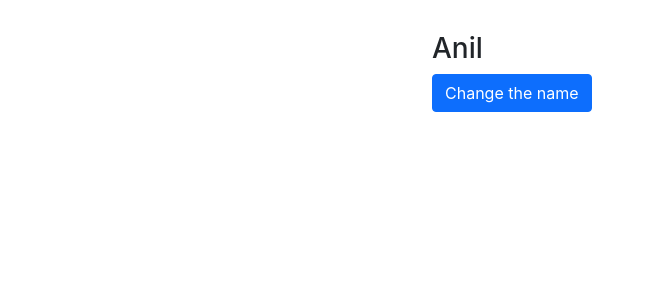
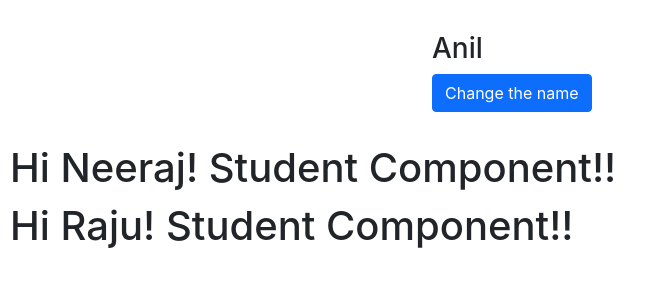
Before and after one commit to neeraj83760/React_Bible, a React (Create React App) app: page / in a window 1280 px wide. Shown: the top 300 px of the page, without its empty margins (0-663 px from the left). Built offline with nearby package versions, Linux system fonts and the light colour scheme.

Commit message:
Understood props from shidhu react video

```diff
--- a/src/Components/State.js
+++ b/src/Components/State.js
@@ -1,4 +1,7 @@
 import {useState} from 'react'
+
+// VVVIMP Point : we cant use state outside the component
+// Also, State public hoti hai naa ki private
 
 function State() {
 
--- /dev/null
+++ b/src/PropsWithFunctionalComponent/Student.js
@@ -0,0 +1,12 @@
+function Student(props){
+
+return(
+
+    <div style={{margin : '10px'}}>
+    <h1> Hi {props.name}! Student Component!!</h1>
+    </div>
+)
+
+}
+
+export default Student;
--- a/src/index.js
+++ b/src/index.js
@@ -5,6 +5,7 @@ import './index.css';
 // import 'bootstrap/dist/css/bootstrap.css';
 import State from './Components/State';
 import StateUsingClass from './Components/StateUsingClass';
+import Student from './PropsWithFunctionalComponent/Student';
 
 const root = ReactDOM.createRoot(document.getElementById('root'));
 
@@ -13,5 +14,8 @@ root.render(
   {/* <App /> */}
   {/* <State /> */}
   <StateUsingClass />
+  <Student name ='Neeraj'/>
+  <Student name ='Raju'/>
+
   </React.StrictMode>
 );
```
